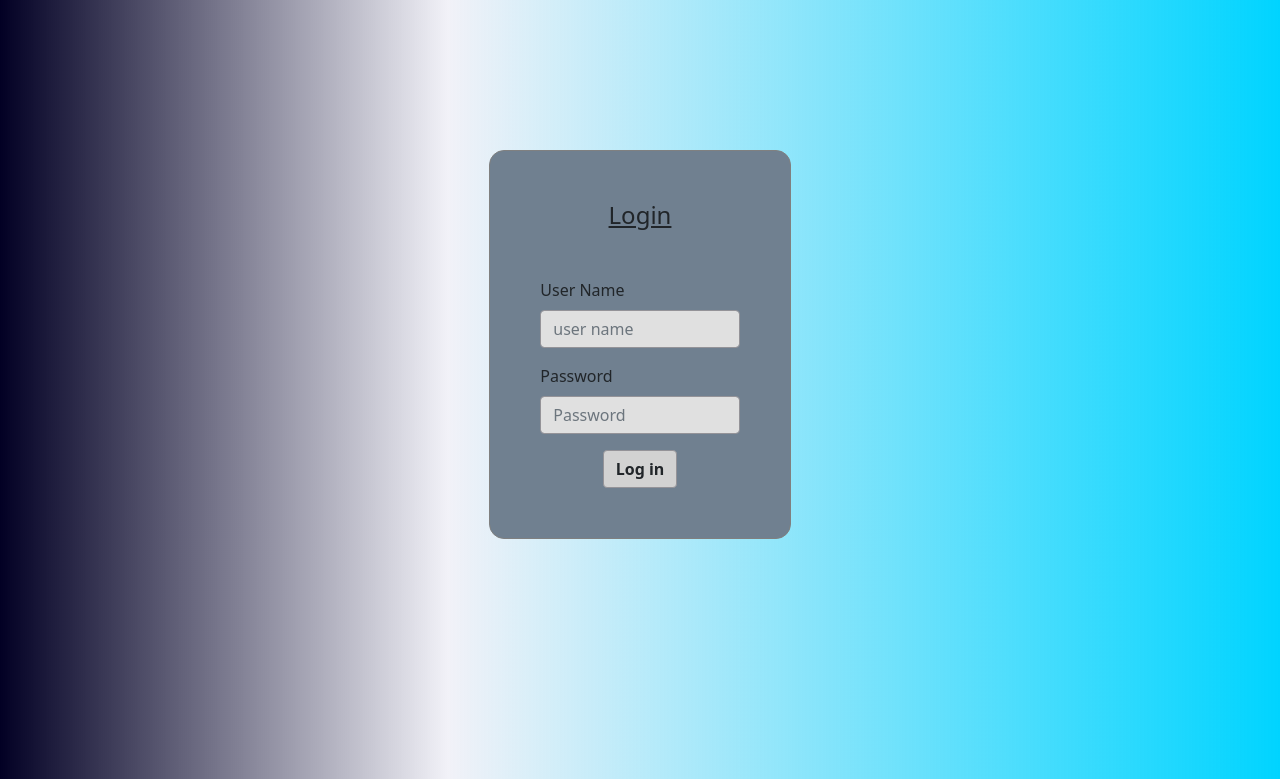
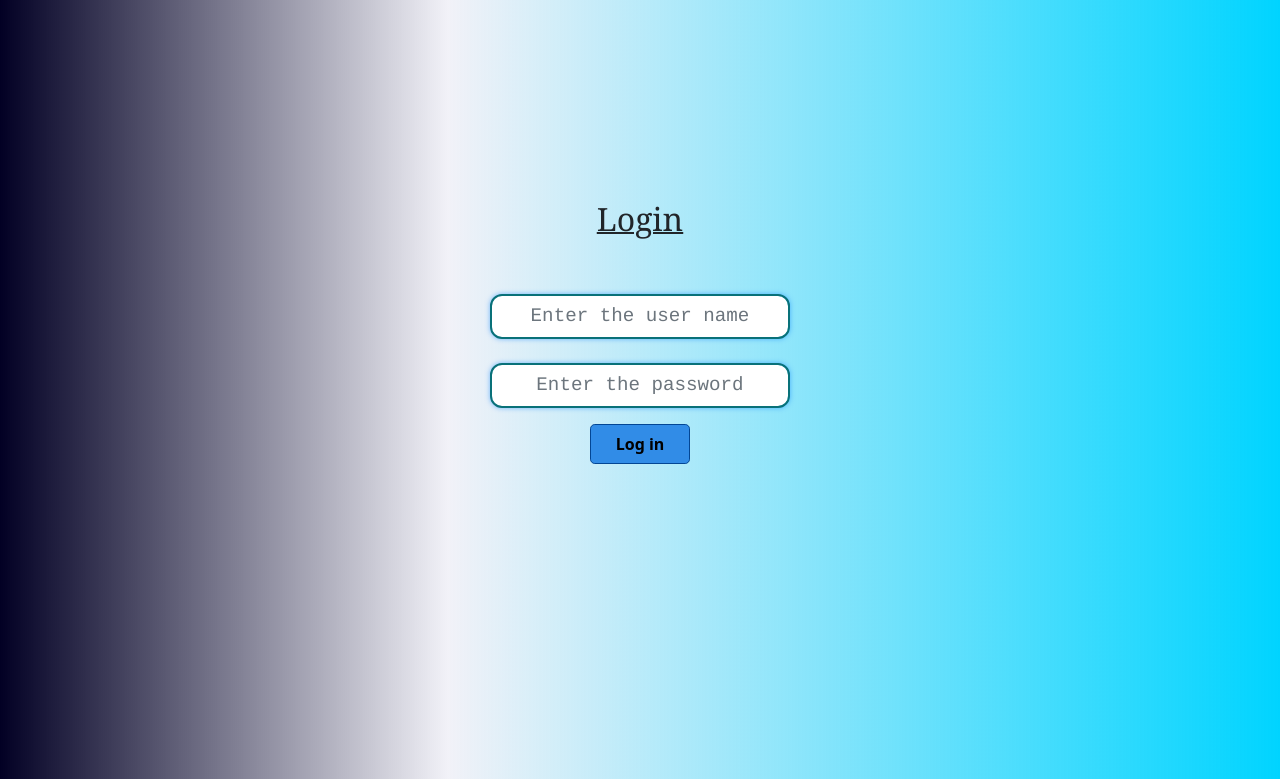
Before and after one commit to KhushubooSingh/certificate, a PHP site: page /login/index_login.php in a window 1280 px wide. Shown: the top 779 px of the page. Run offline with PHP 8.4, Linux system fonts and the light colour scheme.

```diff
--- a/certificate_code/login/index_login.php
+++ b/certificate_code/login/index_login.php
@@ -6,7 +6,7 @@
     <meta name="viewport" content="width=device-width, initial-scale=1.0" />
     <link href="https://cdn.jsdelivr.net/npm/bootstrap@5.0.2/dist/css/bootstrap.min.css" rel="stylesheet"
         integrity="sha384-EVSTQN3/azprG1Anm3QDgpJLIm9Nao0Yz1ztcQTwFspd3yD65VohhpuuCOmLASjC" crossorigin="anonymous" />
-    <link rel="stylesheet" href="login_style.css" />
+    <link rel="stylesheet" href="login_style.css">
     <title>Log In</title>
 </head>
 
@@ -15,12 +15,12 @@
         <form action="login.php" method="POST" class="mx-auto" style="max-width: 400px;">
             <h4 class="text-center">Login</h4>
             <div class="mb-3 mt-5">
-                <label for="username" class="form-label">User Name</label>
-                <input type="text" class="form-control input" id="username" placeholder="user name" name="username" />
+                <label for="username" class="form-label field-name"></label>
+                <input type="text" class="form-control input" id="username" placeholder="Enter the user name" name="username" />
             </div>
             <div class="mb-3">
-                <label for="password" class="form-label">Password</label>
-                <input type="password" class="form-control input" id="password" placeholder="Password" name="password" />
+                <label for="password" class="form-label field-name"></label>
+                <input type="password" class="form-control input" id="password" placeholder="Enter the password" name="password" />
             </div>
             <div class="d-flex justify-content-center">
                 <button type="submit" class="btn">Log in</button>
--- a/certificate_code/login/login_style.css
+++ b/certificate_code/login/login_style.css
@@ -1,39 +1,50 @@
 body{
-    /* background-color:#d2d2d2; */
-    /* background-image: url('pexels-ron-lach-10526883.jpg'); */
     background: linear-gradient(90deg, rgba(2,0,36,1) 0%, rgba(9,9,121,0.05374649859943981) 35%, rgba(0,212,255,1) 100%);
 }
 
 
 form{
-    width: 24%;
-    background-color:#708090;
+    width: 100%;
     padding: 50px;
     border-radius: 15px;
     margin-top: 150px;
-    border: 1.5px solid gray;
 }
 
+
 .btn{
-    background-color: #d2d2d2;
+    border-radius: 0.3rem;
+    width: 100px;
+    height: 40px;
+    color: black;
+    background-color: #318CE7;
     font-weight: 600;
-    border: 1px solid #949398FF;
+    border: 1px solid #034694;
 }
 
 h4{
+    font-size: 2rem;
+    text-align: center;
+    font-family: Georgia;
     text-decoration: underline;
-}
+    text-decoration-thickness: 2px;
 
-#username{
-   border: 1px solid #949398FF;
-   background-color: #e0e0e0;
-}
-
-#password{
-    border: 1px solid #949398FF;
-    background-color: #e0e0e0;
 }
 
 .input{
-    background-color: whitesmoke;
+    text-align: center;
+    border: 2px solid #097179;
+    box-shadow: 0 0 5px rgba(0, 123, 255, 0.5);
+    border-radius: 12px;
+    font-size: 1.2rem;
+    font-family: Courier;
 }
+
+.field-name{
+    display: flex;
+    color: #002244;
+    font-size: 1.2rem;
+    font-family: Courier;
+    text-align: center;
+    align-items: center;
+    justify-content: center;
+}
```
Also changed, not shown: certificate_code/login/db_connection.php (+8 -8 lines), certificate_code/login/index_registration.php (+11 -18 lines), certificate_code/login/styles.css (+14 -14 lines).
